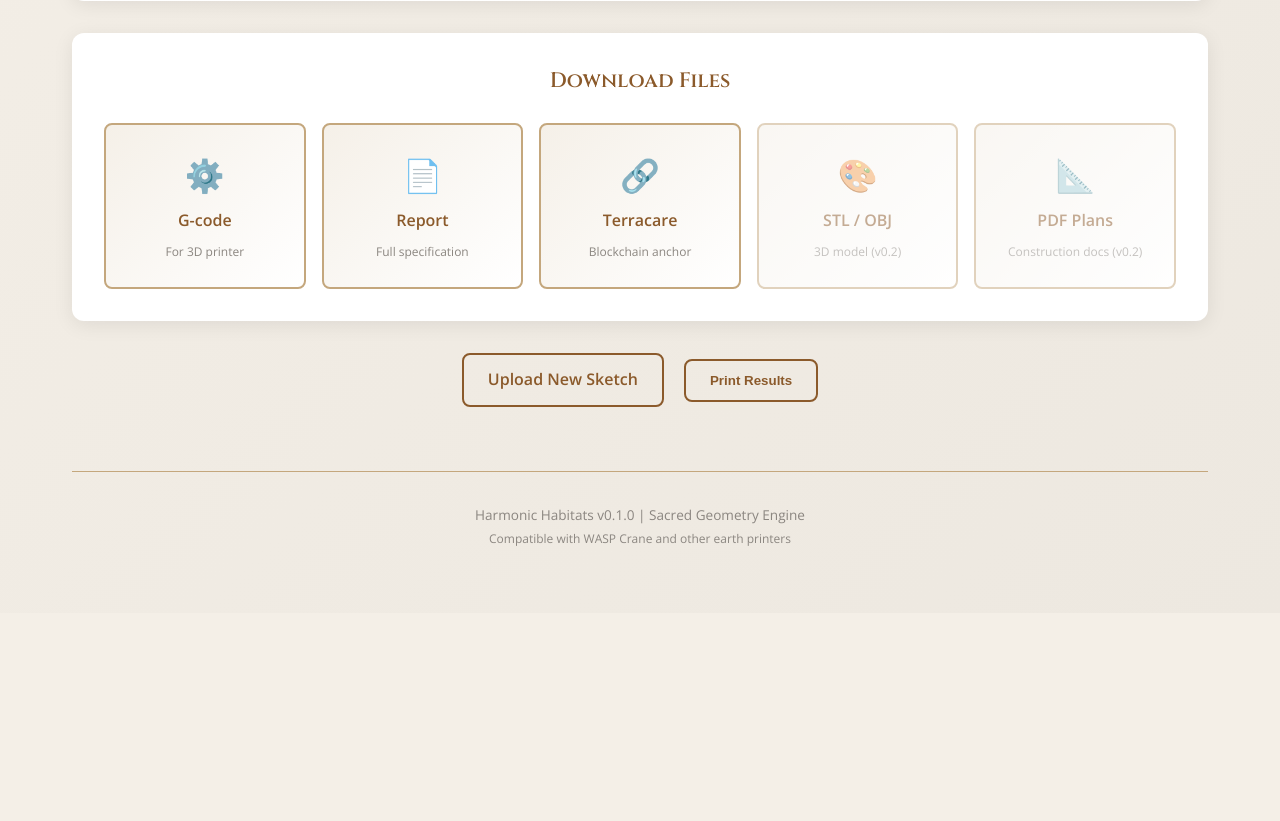
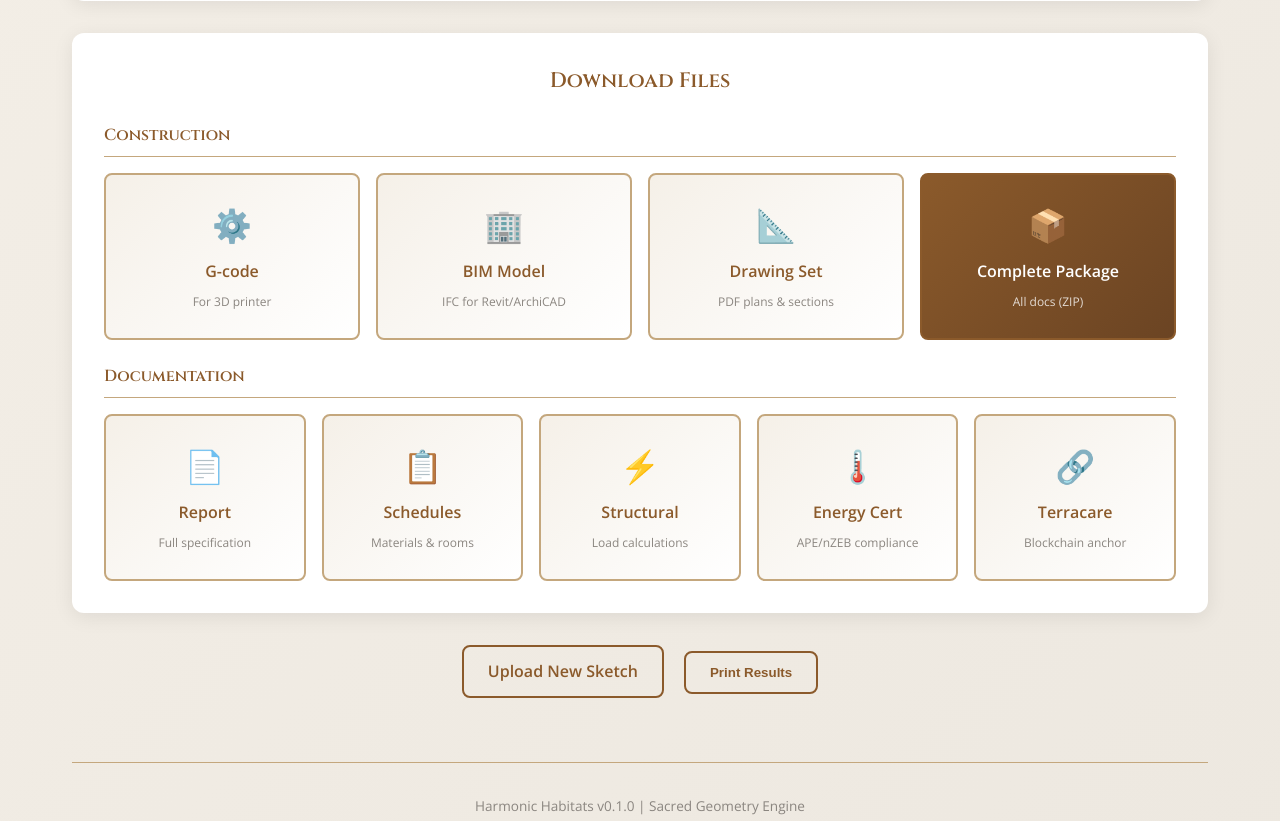
Before and after one commit to DudeAdrian/Harmonic-Balance, a Flask app: template webapp/templates/results.html in a window 1280 px wide. Shown: the part 1005-1826 px from the top of the page. Before the commit the page ends 1551 px from the top, so only its background shows below. Run offline with Flask 2, Linux system fonts and the light colour scheme; the template is opened without the code that fills it, so the values that code supplies are empty.

Commit message:
Update results page with documentation download buttons and styling

```diff
--- a/webapp/static/css/style.css
+++ b/webapp/static/css/style.css
@@ -544,6 +544,19 @@ body {
     box-shadow: var(--shadow-soft);
 }
 
+.download-category {
+    font-family: var(--font-heading);
+    font-size: 1rem;
+    color: var(--color-earth);
+    margin: 1.5rem 0 1rem;
+    padding-bottom: 0.5rem;
+    border-bottom: 1px solid var(--color-sand);
+}
+
+.download-category:first-of-type {
+    margin-top: 0;
+}
+
 .download-grid {
     display: grid;
     grid-template-columns: repeat(auto-fit, minmax(140px, 1fr));
@@ -570,6 +583,20 @@ body {
 .download-card.coming-soon {
     opacity: 0.5;
     cursor: not-allowed;
+}
+
+.download-card.primary {
+    background: linear-gradient(135deg, var(--color-earth) 0%, #6B4423 100%);
+    border-color: var(--color-earth);
+    color: var(--color-white);
+}
+
+.download-card.primary .download-name {
+    color: var(--color-white);
+}
+
+.download-card.primary .download-desc {
+    color: rgba(255, 255, 255, 0.8);
 }
 
 .download-icon {
--- a/webapp/templates/results.html
+++ b/webapp/templates/results.html
@@ -152,6 +152,8 @@
 
             <div class="downloads-section">
                 <h3 class="subsection-title">Download Files</h3>
+
+                <h4 class="download-category">Construction</h4>
                 <div class="download-grid">
                     <a href="/download/{{ job_id }}/gcode" class="download-card">
                         <div class="download-icon">⚙️</div>
@@ -159,10 +161,49 @@
                         <span class="download-desc">For 3D printer</span>
                     </a>
 
+                    <a href="/download/{{ job_id }}/bim" class="download-card">
+                        <div class="download-icon">🏢</div>
+                        <span class="download-name">BIM Model</span>
+                        <span class="download-desc">IFC for Revit/ArchiCAD</span>
+                    </a>
+
+                    <a href="/download/{{ job_id }}/drawings" class="download-card">
+                        <div class="download-icon">📐</div>
+                        <span class="download-name">Drawing Set</span>
+                        <span class="download-desc">PDF plans & sections</span>
+                    </a>
+
+                    <a href="/download/{{ job_id }}/documentation" class="download-card primary">
+                        <div class="download-icon">📦</div>
+                        <span class="download-name">Complete Package</span>
+                        <span class="download-desc">All docs (ZIP)</span>
+                    </a>
+                </div>
+
+                <h4 class="download-category">Documentation</h4>
+                <div class="download-grid">
                     <a href="/download/{{ job_id }}/report" class="download-card">
                         <div class="download-icon">📄</div>
                         <span class="download-name">Report</span>
                         <span class="download-desc">Full specification</span>
+                    </a>
+
+                    <a href="/download/{{ job_id }}/schedules" class="download-card">
+                        <div class="download-icon">📋</div>
+                        <span class="download-name">Schedules</span>
+                        <span class="download-desc">Materials & rooms</span>
+                    </a>
+
+                    <a href="/download/{{ job_id }}/structural" class="download-card">
+                        <div class="download-icon">⚡</div>
+                        <span class="download-name">Structural</span>
+                        <span class="download-desc">Load calculations</span>
+                    </a>
+
+                    <a href="/download/{{ job_id }}/energy" class="download-card">
+                        <div class="download-icon">🌡️</div>
+                        <span class="download-name">Energy Cert</span>
+                        <span class="download-desc">APE/nZEB compliance</span>
                     </a>
 
                     <a href="/download/{{ job_id }}/anchor" class="download-card">
@@ -170,18 +211,6 @@
                         <span class="download-name">Terracare</span>
                         <span class="download-desc">Blockchain anchor</span>
                     </a>
-
-                    <div class="download-card coming-soon">
-                        <div class="download-icon">🎨</div>
-                        <span class="download-name">STL / OBJ</span>
-                        <span class="download-desc">3D model (v0.2)</span>
-                    </div>
-
-                    <div class="download-card coming-soon">
-                        <div class="download-icon">📐</div>
-                        <span class="download-name">PDF Plans</span>
-                        <span class="download-desc">Construction docs (v0.2)</span>
-                    </div>
                 </div>
             </div>
 
```
